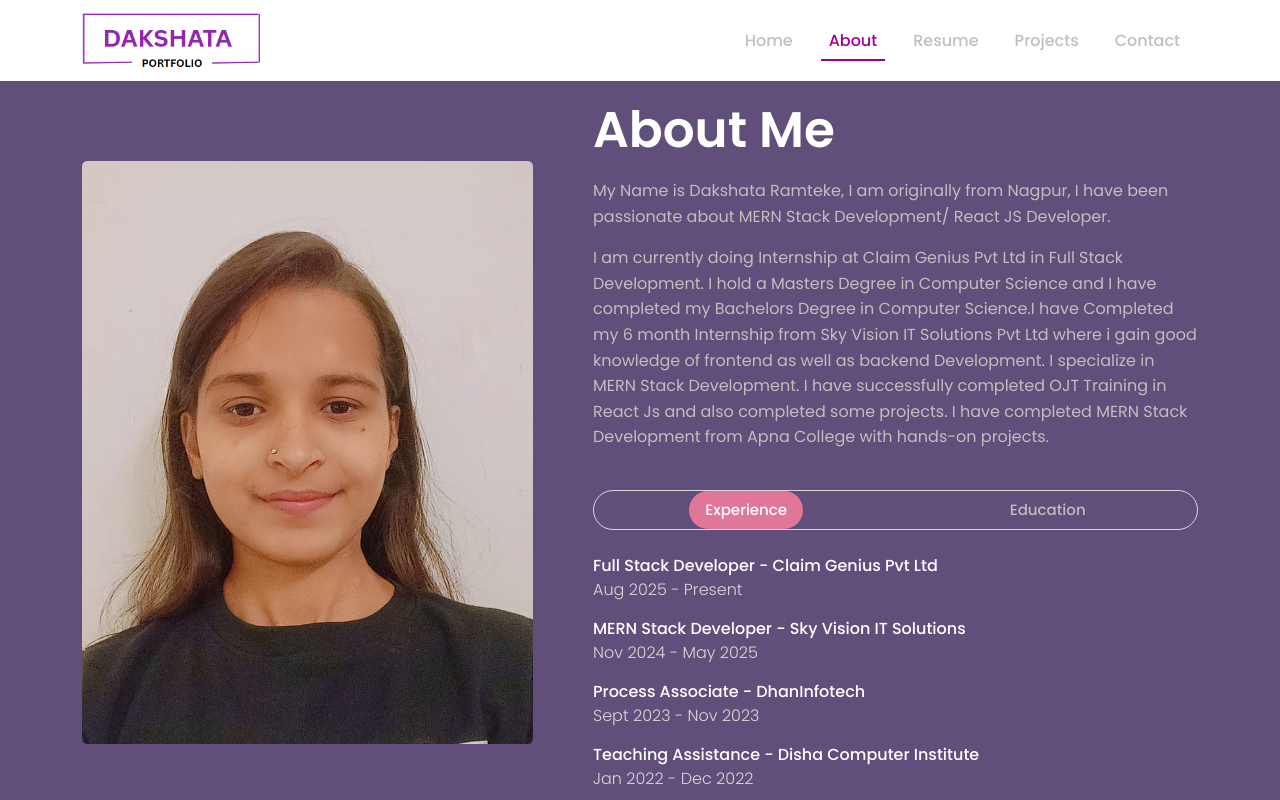
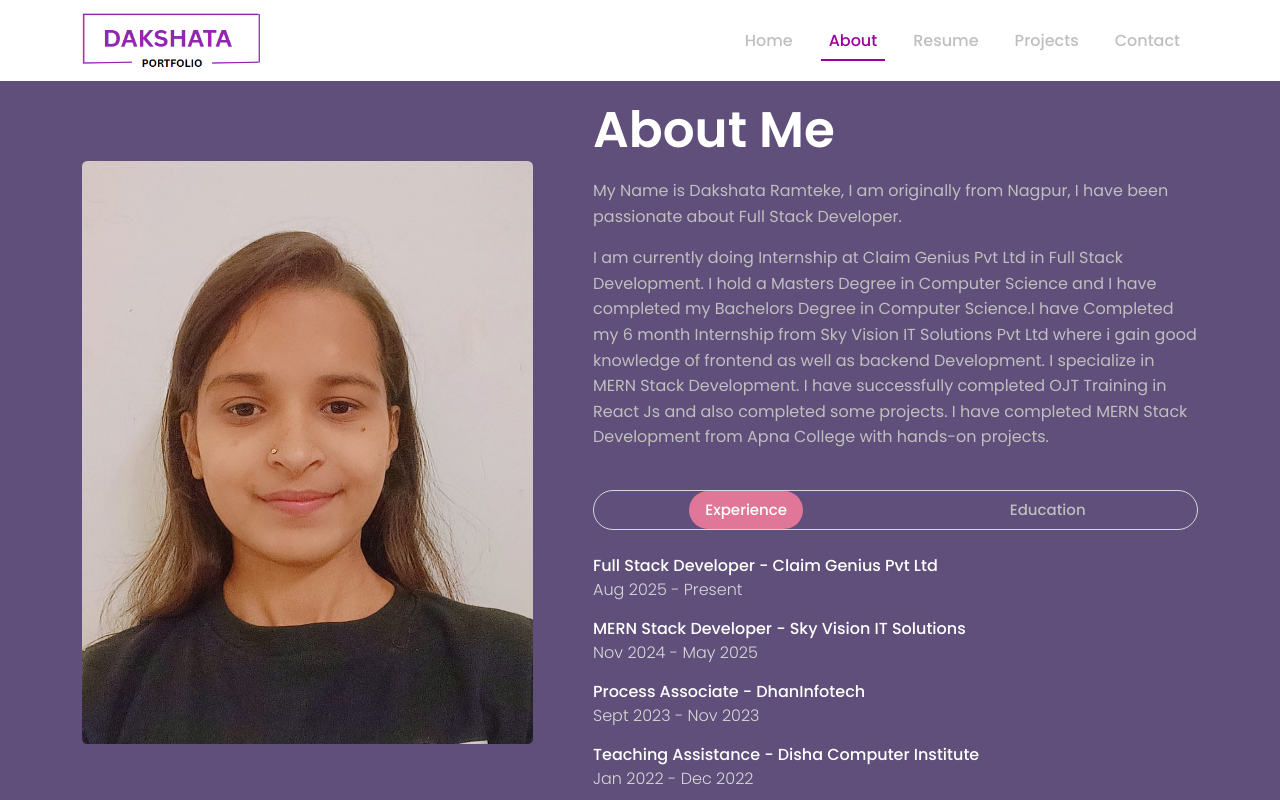
Before and after one commit to dakshataramteke/Portfolio, a React (Vite) app in the folder Portfolio/: page /about in a window 1280 px wide. Shown: the top 800 px of the page. Built offline with nearby package versions, Linux system fonts and the light colour scheme.

Commit message:
about edit

```diff
--- a/Portfolio/src/Components/About.jsx
+++ b/Portfolio/src/Components/About.jsx
@@ -8,20 +8,20 @@ const About = () => {
       <div className="container">
         <div className="row justify-content-between align-items-center">
           <div className="col-lg-5 mb-4 mb-lg-0">
-            <img src={selfPhoto} alt="about-image" className="img-fluid" style={{borderRadius:'0.325rem'}} />
+            <img src={selfPhoto} alt="about-image" className="img-fluid" style={{ borderRadius: '0.325rem' }} />
           </div>
           <div className="col-lg-7 ps-lg-5 text-center text-lg-start">
             <div className="my-lg-0">
 
               <h2>About Me</h2>
-              <p>My Name is Dakshata Ramteke, I am originally from Nagpur, I have been passionate about MERN Stack Development/ React JS Developer.</p>
+              <p>My Name is Dakshata Ramteke, I am originally from Nagpur, I have been passionate about Full Stack Developer.</p>
               <p>I am currently doing Internship at Claim Genius Pvt Ltd in Full Stack Development. I hold a Masters Degree in Computer Science and I have completed my Bachelors Degree in Computer Science.I have Completed my 6 month Internship from Sky Vision IT Solutions Pvt Ltd where i gain good knowledge of frontend as well as backend Development. I specialize in MERN Stack Development. I have successfully completed OJT Training in React Js and also completed some projects. I have completed MERN Stack Development from Apna College with hands-on projects.</p>
             </div>
-         <Expericence />
+            <Expericence />
           </div>
         </div>
 
-      <Skill/>
+        <Skill />
       </div>
 
     </section>
```
